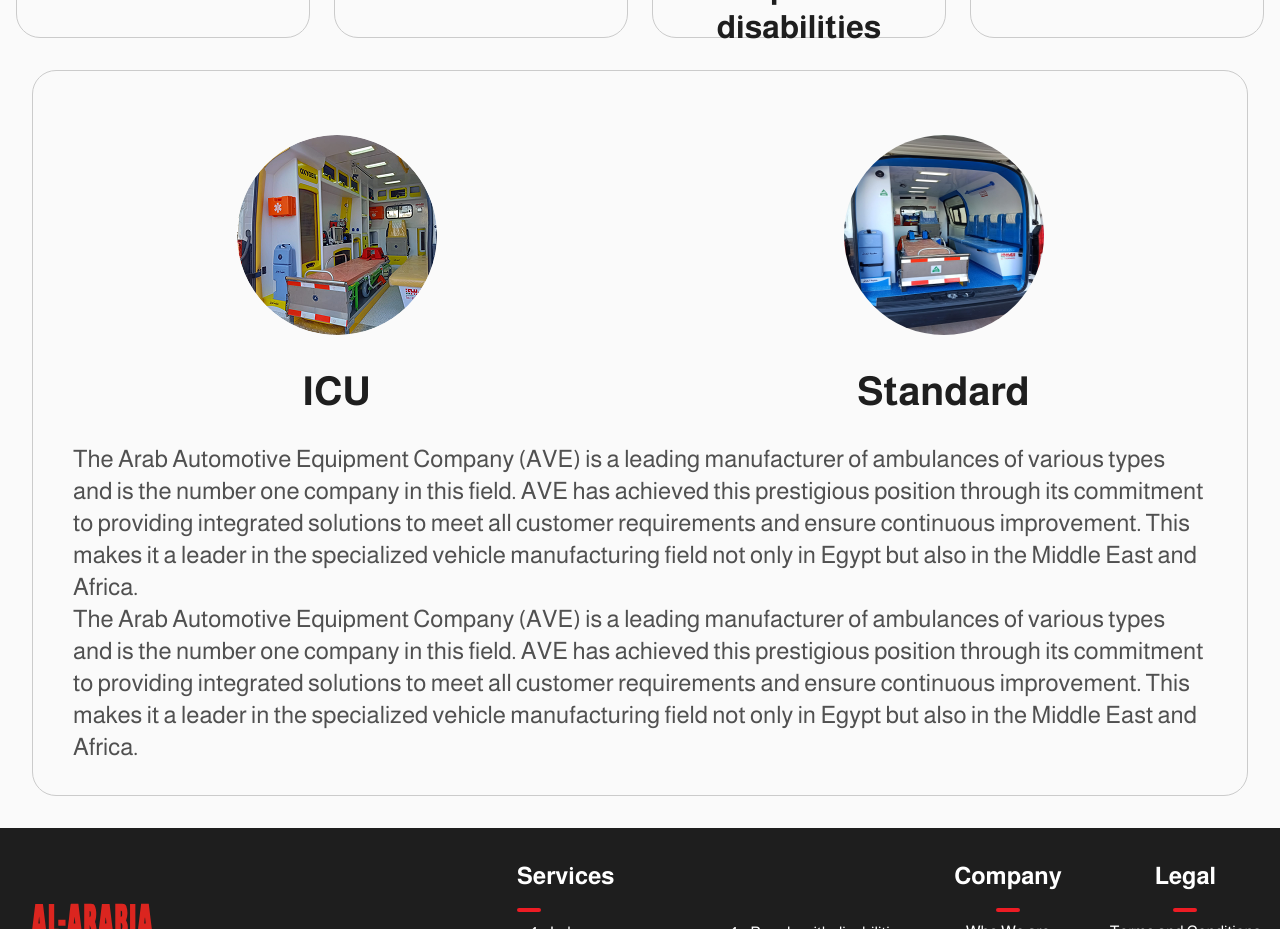
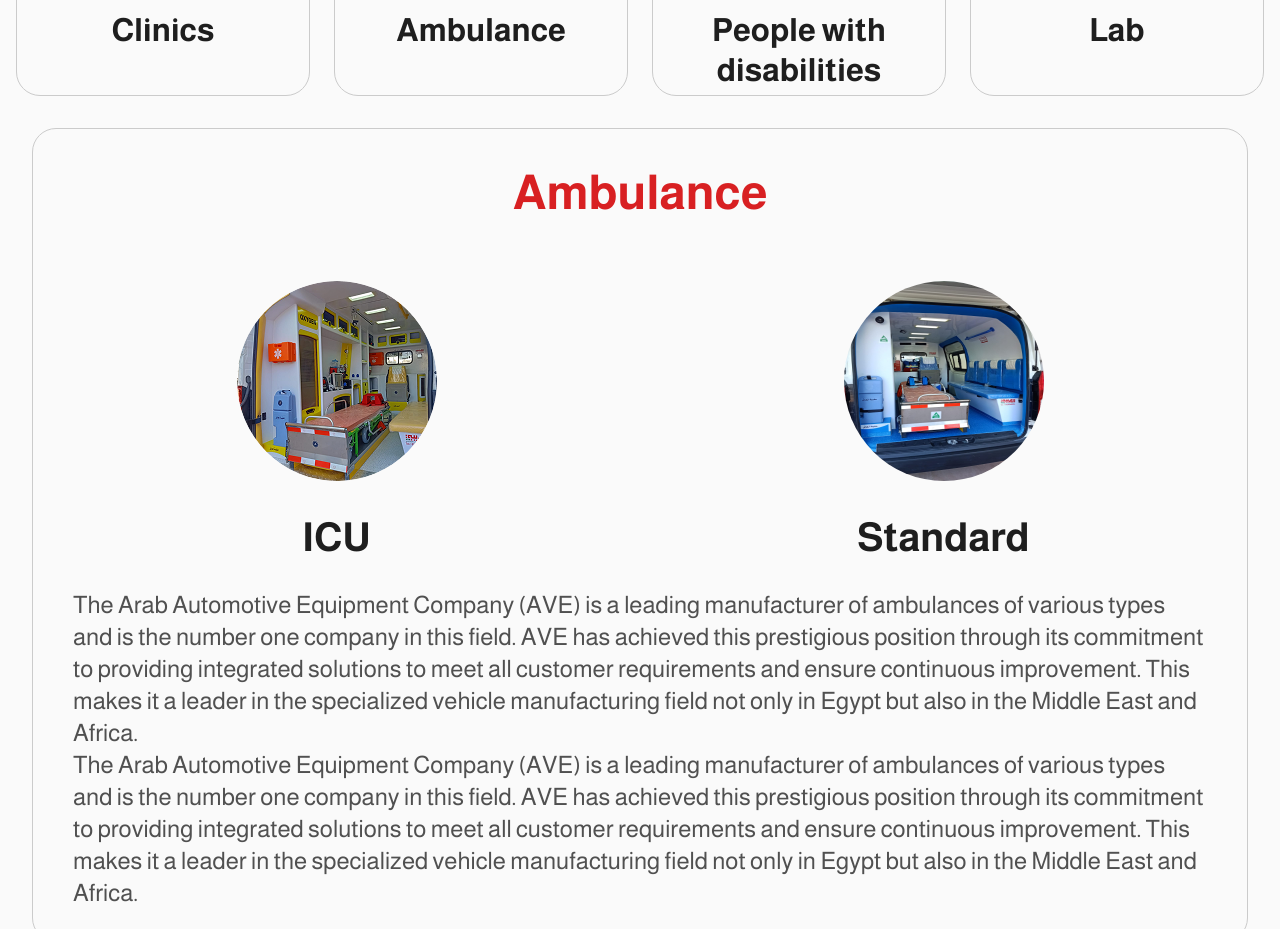
Before and after one commit to AQuadic/AVE_Reactjs, a React (Vite) app: page /healthCare in a window 1280 px wide. Shown: the part 1020-1949 px from the top of the page. Built offline with nearby package versions, Linux system fonts and the light colour scheme.

Commit message:
Add title

```diff
--- a/src/components/HealthCare/Description.jsx
+++ b/src/components/HealthCare/Description.jsx
@@ -8,6 +8,7 @@
     return (
         <section className="container">
             <div className=" w-full h-auto border border-[#CBCBCB] rounded-3xl mb-8 pb-8">
+                <h2 className='text-[#D82022] md:text-5xl text-2xl font-bold text-center pt-10'>Ambulance</h2>
                 <div className='flex items-center justify-around mt-16'>
                     <div className='flex flex-col items-center'>
                         <img src={ICU} className='md:w-[200px] w-[120px] md:h-[200px] h-[120px] rounded-full' alt="Image" />
--- a/src/components/HealthCare/Services.jsx
+++ b/src/components/HealthCare/Services.jsx
@@ -51,7 +51,7 @@
           <div
             key={service.id}
             onClick={() => handleServiceClick(service.id)}
-            className={`cursor-pointer border border-[#CBCBCB] rounded-3xl flex flex-col items-center pt-4 hover:bg-[#F1F1F1] lg:h-[362px] ${expandedService === service.id ? "bg-[#F1F1F1]" : ""}`}
+            className={`cursor-pointer border border-[#CBCBCB] rounded-3xl flex flex-col items-center pt-4 hover:bg-[#F1F1F1] lg:h-full ${expandedService === service.id ? "bg-[#F1F1F1]" : ""}`}
           >
             <img
               src={service.image}
```
